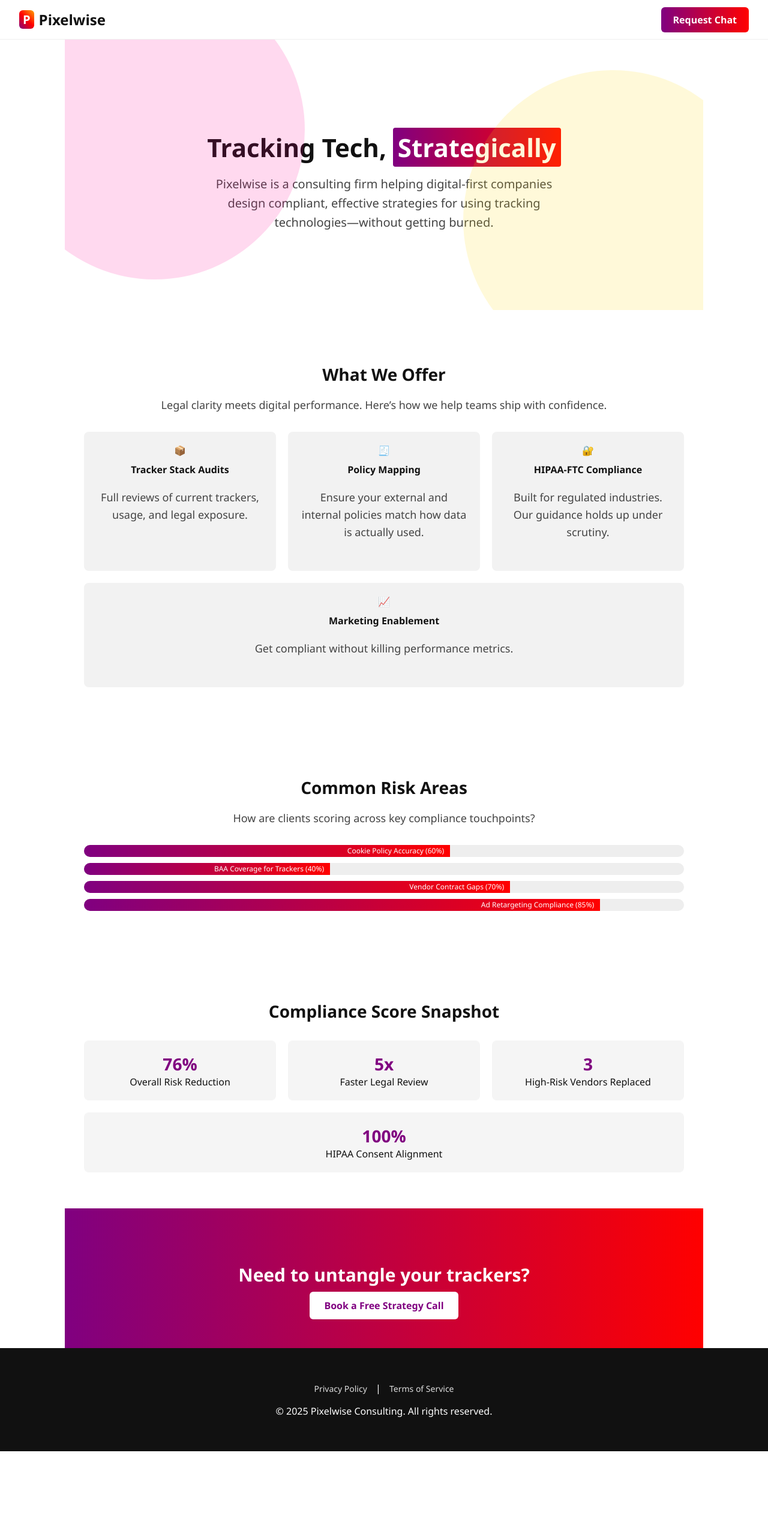
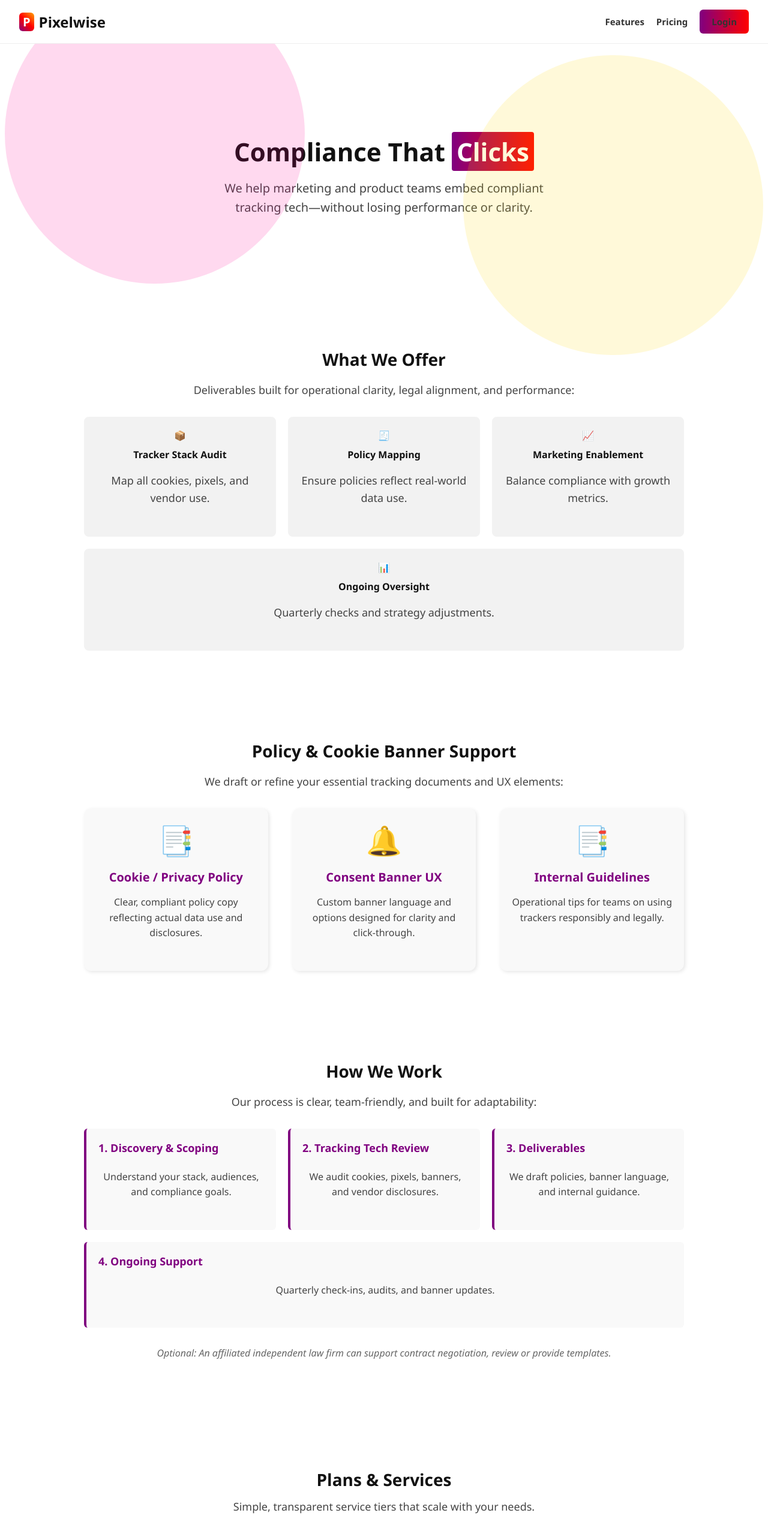
Before and after one commit to MuseLegal/Pixelwise, a plain HTML site: page index.html in a window 1280 px wide. Shown: the top 2553 px of the page at 60% size. Before the commit the page ends 2420 px from the top, so only its background shows below. Drawn offline with Linux system fonts and the light colour scheme.

Commit message:
Update index.html

```diff
--- a/index.html
+++ b/index.html
@@ -1,301 +1,155 @@
 <!DOCTYPE html>
 <html lang="en">
 <head>
-  <meta charset="UTF-8" />
+  <meta charset="UTF-8"/>
   <meta name="viewport" content="width=device-width, initial-scale=1.0"/>
   <title>Pixelwise Consulting</title>
   <style>
-    body {
-      margin: 0;
-      font-family: 'Segoe UI', sans-serif;
-      background-color: white;
-      color: #111;
-    }
-    nav {
-      background: white;
-      border-bottom: 1px solid #eee;
-      display: flex;
-      justify-content: space-between;
-      align-items: center;
-      padding: 16px 32px;
-      position: sticky;
-      top: 0;
-      z-index: 10;
-    }
-    nav h1 {
-      margin: 0;
-      font-weight: 900;
-      font-size: 24px;
-      display: flex;
-      align-items: center;
-    }
-    nav h1 span {
-      background: linear-gradient(45deg, purple, red, orange);
-      color: white;
-      border-radius: 6px;
-      padding: 2px 6px;
-      margin-right: 8px;
-      font-size: 20px;
-    }
-    .nav-cta a {
-      background: linear-gradient(to right, purple, red);
-      color: white;
-      padding: 10px 20px;
-      border-radius: 6px;
-      text-decoration: none;
-      font-weight: 600;
-      font-size: 16px;
-    }
-    .hero {
-      padding: 120px 32px 100px;
-      text-align: center;
-      position: relative;
-      overflow: hidden;
-    }
-    .hero h2 {
-      font-size: 42px;
-      font-weight: 800;
-      margin-bottom: 20px;
-      line-height: 1.2;
-    }
-    .hero h2 span {
-      background: linear-gradient(90deg, purple, red);
-      color: white;
-      padding: 4px 8px;
-      border-radius: 4px;
-    }
-    .hero p {
-      font-size: 20px;
-      color: #444;
-      max-width: 600px;
-      margin: 0 auto 30px;
-    }
-    .blob {
-      position: absolute;
-      width: 500px;
-      height: 500px;
-      background: radial-gradient(circle at center, rgba(255,0,150,0.3), transparent 70%);
-      z-index: 0;
-      border-radius: 50%;
-    }
-    .blob1 { top: -100px; left: -100px; background: rgba(255, 0, 150, 0.15); }
-    .blob2 { bottom: -100px; right: -100px; background: rgba(255, 215, 0, 0.15); }
-
-    section {
-      padding: 60px 32px;
-      max-width: 1000px;
-      margin: auto;
-    }
-    section h3 {
-      font-size: 28px;
-      margin-bottom: 12px;
-      text-align: center;
-    }
-    section p {
-      font-size: 18px;
-      color: #444;
-      line-height: 1.6;
-      margin-bottom: 30px;
-      text-align: center;
-    }
-    .columns {
-      display: flex;
-      flex-direction: column;
-      gap: 24px;
-    }
-    .columns > div {
-      background: #f9f9f9;
-      padding: 20px;
-      border-left: 5px solid purple;
-      border-radius: 6px;
-    }
-    .columns h4 {
-      margin-top: 0;
-      font-size: 20px;
-    }
-
-    .features-grid {
-      display: flex;
-      flex-wrap: wrap;
-      gap: 20px;
-      justify-content: center;
-      margin-top: 30px;
-    }
-    .feature {
-      flex: 1 1 280px;
-      background: #f2f2f2;
-      padding: 20px;
-      border-radius: 8px;
-      text-align: center;
-    }
-    .feature h4 {
-      margin-top: 10px;
-    }
-
-    .bars {
-      display: flex;
-      flex-direction: column;
-      gap: 10px;
-      margin-top: 20px;
-    }
-    .bar {
-      background: #eee;
-      border-radius: 20px;
-      overflow: hidden;
-      height: 20px;
-    }
-    .bar-fill {
-      height: 100%;
-      background: linear-gradient(to right, purple, red);
-      text-align: right;
-      padding-right: 10px;
-      color: white;
-      font-size: 12px;
-      line-height: 20px;
-    }
-
-    .scoreboard {
-      display: flex;
-      justify-content: space-around;
-      flex-wrap: wrap;
-      gap: 20px;
-      margin-top: 30px;
-    }
-    .score {
-      background: #f5f5f5;
-      padding: 20px;
-      border-radius: 8px;
-      flex: 1 1 220px;
-      text-align: center;
-    }
-    .score strong {
-      font-size: 28px;
-      display: block;
-      color: purple;
-    }
-
-    .cta-banner {
-      text-align: center;
-      padding: 60px 32px;
-      background: linear-gradient(to right, purple, red);
-      color: white;
-    }
-    .cta-banner h3 {
-      font-size: 30px;
-      margin-bottom: 20px;
-    }
-    .cta-banner a {
-      background: white;
-      color: purple;
-      padding: 12px 24px;
-      border-radius: 6px;
-      font-weight: bold;
-      text-decoration: none;
-      font-size: 16px;
-    }
-
-    footer {
-      background: #111;
-      color: white;
-      padding: 40px 32px;
-      text-align: center;
-    }
-    footer a {
-      color: #ddd;
-      margin: 0 10px;
-      text-decoration: none;
-      font-size: 14px;
-    }
+    body { margin:0; font-family:'Segoe UI',sans-serif; background:#fff; color:#111;}
+    nav {display:flex; justify-content:space-between; align-items:center; padding:16px 32px; background:#fff; border-bottom:1px solid #eee; position:sticky; top:0; z-index:10;}
+    nav h1 {margin:0; font-size:24px; font-weight:900; display:flex; align-items:center;}
+    nav h1 span {background:linear-gradient(45deg, purple, red, orange); color:#fff; padding:2px 6px; border-radius:6px; margin-right:8px; font-size:20px;}
+    .nav-cta a {background:linear-gradient(to right, purple, red); color:#fff; padding:10px 20px; border-radius:6px; text-decoration:none; font-weight:600; font-size:16px;}
+    .hero {position:relative; text-align:center; padding:120px 32px 100px;}
+    .hero h2 {font-size:42px; font-weight:800; margin-bottom:20px; line-height:1.2;}
+    .hero h2 span {background:linear-gradient(90deg, purple, red); color:#fff; padding:4px 8px; border-radius:4px;}
+    .hero p {font-size:20px; color:#444; max-width:600px; margin:0 auto 30px;}
+    .blob {position:absolute; width:500px; height:500px; border-radius:50%; z-index:0;}
+    .blob1 {top:-100px; left:-100px; background:rgba(255,0,150,0.15);}
+    .blob2 {bottom:-100px; right:-100px; background:rgba(255,215,0,0.15);}
+    section {padding:60px 32px; max-width:1000px; margin:auto;}
+    section h3 {font-size:28px; text-align:center; margin-bottom:12px;}
+    section p {font-size:18px; color:#444; line-height:1.6; text-align:center; margin-bottom:30px;}
+    .features-grid {display:flex; flex-wrap:wrap; gap:20px; justify-content:center; margin-top:20px;}
+    .feature {flex:1 1 280px; background:#f2f2f2; padding:20px; border-radius:8px; text-align:center;}
+    .feature h4 {margin:10px 0;}
+    .visual-grid {display:flex; flex-wrap:wrap; gap:40px; justify-content:center; margin-top:20px;}
+    .emoji-box {flex:1 1 260px; font-size:48px; text-align:center; background:#f9f9f9; border-radius:12px; padding:20px; box-shadow:2px 2px 6px rgba(0,0,0,0.1);}
+    .emoji-box h4 {margin:16px 0 8px; font-size:20px; color:purple;}
+    .emoji-box p {font-size:16px; color:#444;}
+    .process-grid {display:flex; flex-wrap:wrap; gap:20px; justify-content:center; margin-top:20px;}
+    .step {flex:1 1 220px; background:#f9f9f9; border-left:4px solid purple; border-radius:6px; padding:20px;}
+    .step h4 {margin-top:0; font-size:18px; color:purple;}
+    .step p {font-size:16px; color:#444;}
+    .optional-note {margin-top:30px; font-size:16px; color:#666; text-align:center; font-style:italic;}
+    .cta-banner {text-align:center; padding:60px 32px; background:linear-gradient(to right, purple, red); color:#fff;}
+    .cta-banner h3 {font-size:30px; margin-bottom:20px;}
+    .cta-banner a {background:#fff; color:purple; padding:12px 24px; border-radius:6px; font-weight:bold; font-size:16px; text-decoration:none;}
+    footer {background:#111; color:#fff; text-align:center; padding:40px 32px;}
+    footer a {color:#ddd; text-decoration:none; margin:0 10px; font-size:14px;}
   </style>
 </head>
 <body>
-
   <nav>
     <h1><span>P</span>Pixelwise</h1>
-    <div class="nav-cta">
-      <a href="https://calendly.com/yourname/pixelwise-chat" target="_blank">Request Chat</a>
-    </div>
+    <div class="nav-cta" style="display: flex; gap: 20px; align-items: center;">
+  <span style="font-weight: 600; font-size: 15px; color: #333;">Features</span>
+  <span style="font-weight: 600; font-size: 15px; color: #333;">Pricing</span>
+  <a href="#" style="font-weight: 600; font-size: 15px; color: #333; text-decoration: none;">Login</a>
+</div>
   </nav>
 
   <section class="hero">
     <div class="blob blob1"></div>
     <div class="blob blob2"></div>
-    <h2>Tracking Tech, <span>Strategically</span></h2>
-    <p>Pixelwise is a consulting firm helping digital-first companies design compliant, effective strategies for using tracking technologies—without getting burned.</p>
+    <h2>Compliance That <span>Clicks</span></h2>
+    <p>We help marketing and product teams embed compliant tracking tech—without losing performance or clarity.</p>
   </section>
 
-  <section>
-    <h3>What We Offer</h3>
-    <p>Legal clarity meets digital performance. Here’s how we help teams ship with confidence.</p>
+  <section id="offer">
+  <h3>What We Offer</h3>
+    <p>Deliverables built for operational clarity, legal alignment, and performance:</p>
     <div class="features-grid">
-      <div class="feature">
-        <div>📦</div>
-        <h4>Tracker Stack Audits</h4>
-        <p>Full reviews of current trackers, usage, and legal exposure.</p>
-      </div>
-      <div class="feature">
-        <div>🧾</div>
-        <h4>Policy Mapping</h4>
-        <p>Ensure your external and internal policies match how data is actually used.</p>
-      </div>
-      <div class="feature">
-        <div>🔐</div>
-        <h4>HIPAA-FTC Compliance</h4>
-        <p>Built for regulated industries. Our guidance holds up under scrutiny.</p>
-      </div>
-      <div class="feature">
-        <div>📈</div>
-        <h4>Marketing Enablement</h4>
-        <p>Get compliant without killing performance metrics.</p>
-      </div>
+      <div class="feature">📦<h4>Tracker Stack Audit</h4><p>Map all cookies, pixels, and vendor use.</p></div>
+      <div class="feature">🧾<h4>Policy Mapping</h4><p>Ensure policies reflect real-world data use.</p></div>
+      <div class="feature">📈<h4>Marketing Enablement</h4><p>Balance compliance with growth metrics.</p></div>
+      <div class="feature">📊<h4>Ongoing Oversight</h4><p>Quarterly checks and strategy adjustments.</p></div>
     </div>
   </section>
 
   <section>
-    <h3>Common Risk Areas</h3>
-    <p>How are clients scoring across key compliance touchpoints?</p>
-    <div class="bars">
-      <div class="bar"><div class="bar-fill" style="width: 60%;">Cookie Policy Accuracy (60%)</div></div>
-      <div class="bar"><div class="bar-fill" style="width: 40%;">BAA Coverage for Trackers (40%)</div></div>
-      <div class="bar"><div class="bar-fill" style="width: 70%;">Vendor Contract Gaps (70%)</div></div>
-      <div class="bar"><div class="bar-fill" style="width: 85%;">Ad Retargeting Compliance (85%)</div></div>
+    <h3>Policy & Cookie Banner Support</h3>
+    <p>We draft or refine your essential tracking documents and UX elements:</p>
+    <div class="visual-grid">
+      <div class="emoji-box">📑<h4>Cookie / Privacy Policy</h4><p>Clear, compliant policy copy reflecting actual data use and disclosures.</p></div>
+      <div class="emoji-box">🔔<h4>Consent Banner UX</h4><p>Custom banner language and options designed for clarity and click-through.</p></div>
+      <div class="emoji-box">📑<h4>Internal Guidelines</h4><p>Operational tips for teams on using trackers responsibly and legally.</p></div>
     </div>
   </section>
 
-  <section>
-    <h3>Compliance Score Snapshot</h3>
-    <div class="scoreboard">
-      <div class="score">
-        <strong>76%</strong>
-        Overall Risk Reduction
-      </div>
-      <div class="score">
-        <strong>5x</strong>
-        Faster Legal Review
-      </div>
-      <div class="score">
-        <strong>3</strong>
-        High-Risk Vendors Replaced
-      </div>
-      <div class="score">
-        <strong>100%</strong>
-        HIPAA Consent Alignment
+  <section id="work">
+  <h3>How We Work</h3>
+    <p>Our process is clear, team-friendly, and built for adaptability:</p>
+    <div class="process-grid">
+      <div class="step"><h4>1. Discovery & Scoping</h4><p>Understand your stack, audiences, and compliance goals.</p></div>
+      <div class="step"><h4>2. Tracking Tech Review</h4><p>We audit cookies, pixels, banners, and vendor disclosures.</p></div>
+      <div class="step"><h4>3. Deliverables</h4><p>We draft policies, banner language, and internal guidance.</p></div>
+      <div class="step"><h4>4. Ongoing Support</h4><p>Quarterly check-ins, audits, and banner updates.</p></div>
+    </div>
+    <p class="optional-note">Optional: An affiliated independent law firm can support contract negotiation, review or provide templates.</p>
+  </section>
+
+  <section id="plans">
+  <h3>Plans & Services</h3>
+  <p style="text-align:center; font-size:18px; color:#444; max-width:700px; margin:0 auto 40px;">Simple, transparent service tiers that scale with your needs.</p>
+  <div style="display: grid; grid-template-columns: repeat(auto-fit, minmax(300px, 1fr)); gap: 20px;">
+
+    <!-- Startup Column -->
+    <div style="position: relative;">
+      <div style="position: absolute; top: -12px; left: 16px; background: #ccc; color: #fff; padding: 4px 10px; border-radius: 4px; font-size: 12px; font-weight: bold;">Startups</div>
+      <div style="background: #fff; border: 1px solid #ccc; border-radius: 12px; padding: 32px; text-align: center; box-shadow: 0 2px 8px rgba(0,0,0,0.05);">
+        <h4 style="font-size: 18px; font-weight: 700; margin-bottom: 8px; color: #222;">Starter Project</h4>
+        <div style="font-size: 28px; font-weight: 900; color: #111; margin-bottom: 8px;">$3,000</div>
+        <p style="font-size: 14px; color: #666; margin-bottom: 20px;">Get started with a single deliverable like a banner or privacy policy.</p>
+        <ul style="list-style: none; padding: 0; margin: 0 0 24px; text-align: left; font-size: 14px; color: #333;">
+          <li>✔ One finalized policy (e.g. cookie or privacy)</li>
+          <li>✔ One feedback round</li>
+          <li>✔ ~2 week delivery</li>
+        </ul>
+        <a href="https://calendly.com/yourname/pixelwise-chat" target="_blank" style="display: inline-block; padding: 12px 20px; border: 1px solid purple; border-radius: 6px; color: purple; font-weight: 600; text-decoration: none;">Start Project</a>
       </div>
     </div>
-  </section>
 
-  <section class="cta-banner">
-    <h3>Need to untangle your trackers?</h3>
-    <a href="https://calendly.com/yourname/pixelwise-chat" target="_blank">Book a Free Strategy Call</a>
-  </section>
+    <!-- Mature Org Column -->
+    <div style="position: relative;">
+      <div style="position: absolute; top: -12px; left: 16px; background: orange; color: #fff; padding: 4px 10px; border-radius: 4px; font-size: 12px; font-weight: bold;">Mature Org</div>
+      <div style="background: #fff8f2; border: 2px solid orange; border-radius: 12px; padding: 32px; text-align: center; box-shadow: 0 2px 8px rgba(0,0,0,0.05);">
+        <h4 style="font-size: 18px; font-weight: 700; margin-bottom: 8px; color: #cc5200;">Compliance Bundle</h4>
+        <div style="font-size: 28px; font-weight: 900; color: #cc5200; margin-bottom: 8px;">$7,500</div>
+        <p style="font-size: 14px; color: #555; margin-bottom: 20px;">Comprehensive package for mapping, policy creation, and internal documentation.</p>
+        <ul style="list-style: none; padding: 0; margin: 0 0 24px; text-align: left; font-size: 14px; color: #333;">
+          <li>✔ Tracker audit</li>
+          <li>✔ Custom policy + banner copy</li>
+          <li>✔ Internal team guidance</li>
+        </ul>
+        <a href="https://calendly.com/yourname/pixelwise-chat" target="_blank" style="display: inline-block; padding: 12px 20px; border: 1px solid orange; border-radius: 6px; color: #cc5200; font-weight: 600; text-decoration: none;">Request Quote</a>
+      </div>
+    </div>
 
-  <footer>
-    <p>
-      <a href="#">Privacy Policy</a> |
-      <a href="#">Terms of Service</a>
-    </p>
-    <p style="margin-top:10px;">&copy; 2025 Pixelwise Consulting. All rights reserved.</p>
+    <!-- Enterprise Column -->
+    <div style="position: relative;">
+      <div style="position: absolute; top: -12px; left: 16px; background: #6a1b9a; color: #fff; padding: 4px 10px; border-radius: 4px; font-size: 12px; font-weight: bold;">Enterprise</div>
+      <div style="background: #f6f1fa; border: 2px solid #6a1b9a; border-radius: 12px; padding: 32px; text-align: center; box-shadow: 0 2px 8px rgba(0,0,0,0.05);">
+        <h4 style="font-size: 18px; font-weight: 700; margin-bottom: 8px; color: #6a1b9a;">Fractional Compliance</h4>
+        <div style="font-size: 28px; font-weight: 900; color: #6a1b9a; margin-bottom: 8px;">$7,000 /mo</div>
+        <p style="font-size: 14px; color: #555; margin-bottom: 20px;">Ongoing strategy, policy updates, and async team communication.</p>
+        <ul style="list-style: none; padding: 0; margin: 0 0 24px; text-align: left; font-size: 14px; color: #333;">
+          <li>✔ Monthly strategy session</li>
+          <li>✔ Messaging portal support</li>
+          <li>✔ Quarterly doc refreshes</li>
+          <li style="font-style: italic;">+ Optional legal support available (extra fee)</li>
+        </ul>
+        <a href="https://calendly.com/yourname/pixelwise-chat" target="_blank" style="display: inline-block; padding: 12px 20px; border: 1px solid #6a1b9a; border-radius: 6px; color: #6a1b9a; font-weight: 600; text-decoration: none;">Book a Call</a>
+      </div>
+    </div>
+
+  </div>
+</section>
+
+  <footer style="background:#eee; color:#111; text-align:center; padding:40px 32px;">
+    <style>footer a { color: #111 !important; }</style>
+    <p><a href="#">Privacy Policy</a> | <a href="#">Terms of Service</a></p>
+    <p style="margin-top:10px;">© 2025 Pixelwise Consulting. All rights reserved.</p>
   </footer>
-
 </body>
 </html>
```
